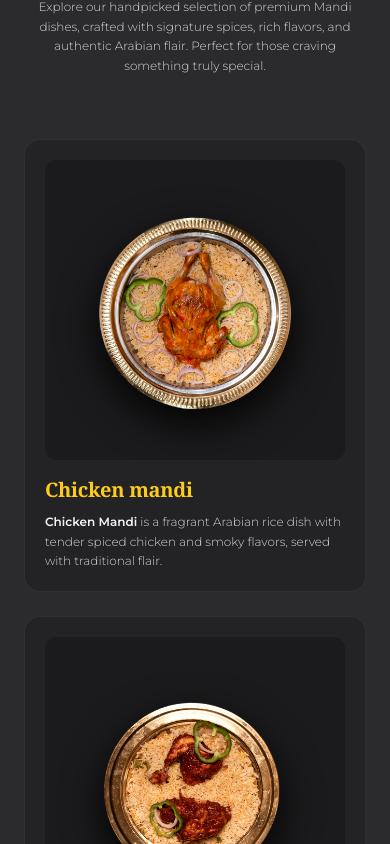
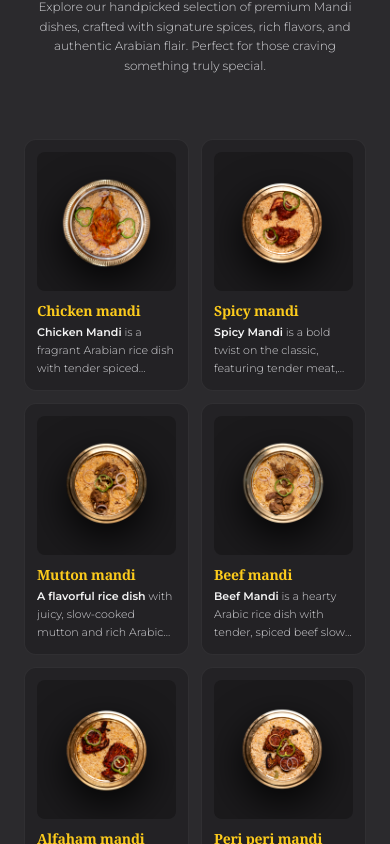
Before and after one commit to Shamil-Koorimannil/Mandi-Manzil, a Next.js app: page / in a window 390 px wide. Shown: the part 5480-6324 px from the top of the page. Built offline with nearby package versions, Linux system fonts and the light colour scheme.

Commit message:
feat: make chef's special mandi picks 2 columns on mobile devices

```diff
--- a/src/components/home/InteractiveFeastSelector.tsx
+++ b/src/components/home/InteractiveFeastSelector.tsx
@@ -182,33 +182,33 @@ export function InteractiveFeastSelector() {
           </p>
         </div>
 
-        {/* 8 Dishes Grid (2 Rows of 4 Cards Matching Image 2 & 3) */}
-        <div className="grid grid-cols-1 sm:grid-cols-2 lg:grid-cols-4 gap-6 sm:gap-7 mb-14">
+        {/* 8 Dishes Grid (2 Columns on Mobile, 4 Columns on Desktop) */}
+        <div className="grid grid-cols-2 lg:grid-cols-4 gap-3 sm:gap-6 lg:gap-7 mb-14">
           {CHEF_PICKS.map((dish) => (
             <div
               key={dish.id}
-              className="group flex flex-col justify-start rounded-2xl bg-[#232225] border border-white/[0.06] p-5 transition-all duration-300 hover:border-[#FCCB1C]/40 hover:-translate-y-1.5 hover:shadow-[0_15px_30px_rgba(0,0,0,0.6)]"
+              className="group flex flex-col justify-start rounded-xl sm:rounded-2xl bg-[#232225] border border-white/[0.06] p-3 sm:p-5 transition-all duration-300 hover:border-[#FCCB1C]/40 hover:-translate-y-1.5 hover:shadow-[0_15px_30px_rgba(0,0,0,0.6)]"
             >
               {/* Authentic Top-Shot Platter with Rice */}
-              <div className="relative w-full aspect-square rounded-xl overflow-hidden mb-4 bg-[#1B1A1C] flex items-center justify-center p-2.5">
+              <div className="relative w-full aspect-square rounded-lg sm:rounded-xl overflow-hidden mb-2.5 sm:mb-4 bg-[#1B1A1C] flex items-center justify-center p-1.5 sm:p-2.5">
                 <div className="relative w-full h-full drop-shadow-[0_15px_20px_rgba(0,0,0,0.9)] transition-transform duration-500 group-hover:scale-105">
                   <Image
                     src={dish.image}
                     alt={dish.name}
                     fill
-                    sizes="(max-width: 640px) 100vw, (max-width: 1024px) 50vw, 25vw"
+                    sizes="(max-width: 640px) 50vw, (max-width: 1024px) 50vw, 25vw"
                     className="object-contain filter contrast-[1.05]"
                   />
                 </div>
               </div>
 
               {/* Dish Name in Gold Serif */}
-              <h3 className="text-xl font-serif text-[#FCCB1C] mb-2 group-hover:text-[#FFD84D] transition-colors">
+              <h3 className="text-sm sm:text-lg lg:text-xl font-serif text-[#FCCB1C] mb-1 sm:mb-2 leading-snug group-hover:text-[#FFD84D] transition-colors">
                 {dish.name}
               </h3>
 
               {/* Minimal Description with Bold Keyword */}
-              <p className="text-xs text-zinc-300 font-light leading-relaxed">
+              <p className="text-[11px] sm:text-xs text-zinc-300 font-light leading-relaxed line-clamp-3 sm:line-clamp-none">
                 <strong className="font-semibold text-white/95">{dish.boldPrefix}</strong>{" "}
                 {dish.text}
               </p>
```
